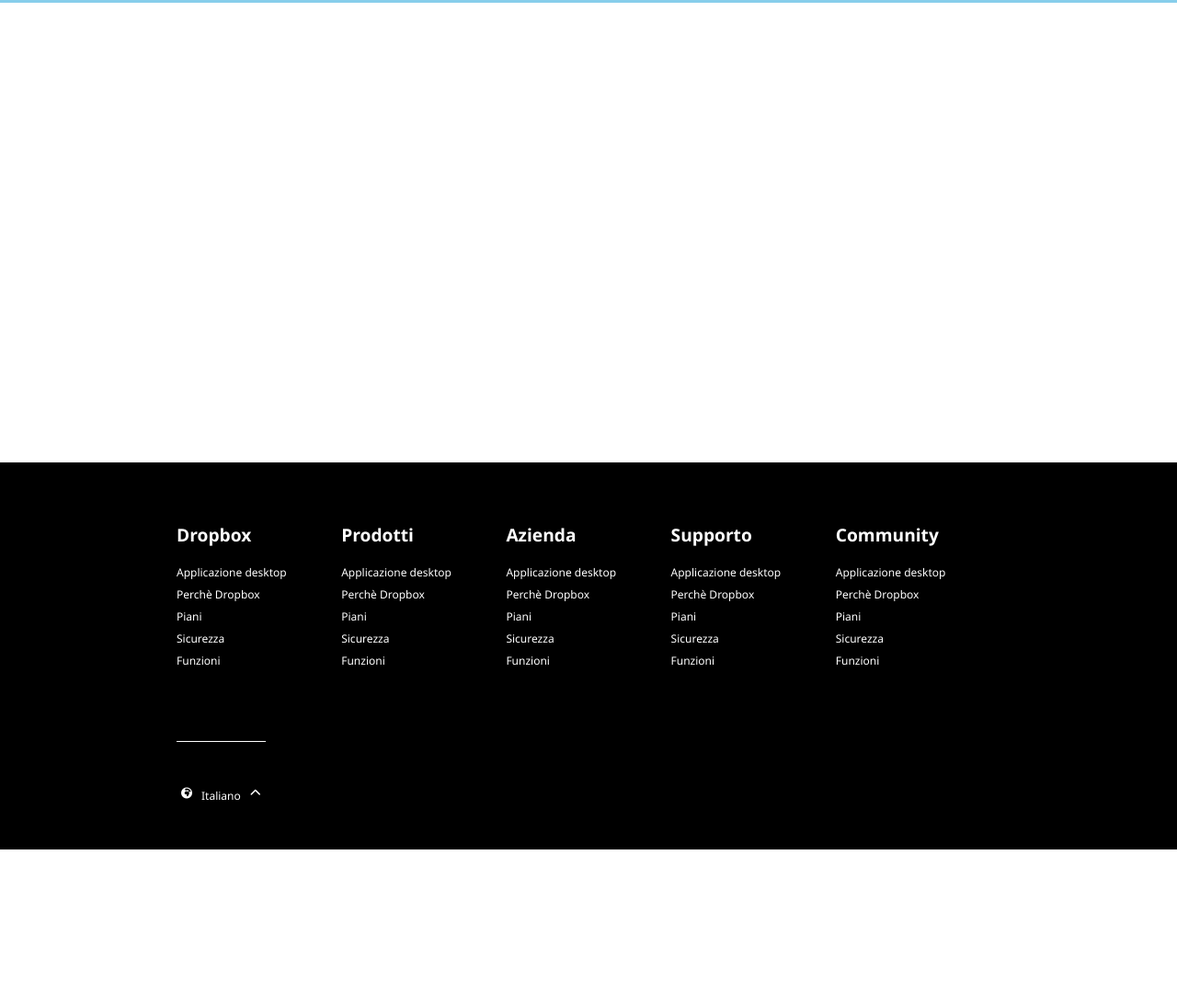
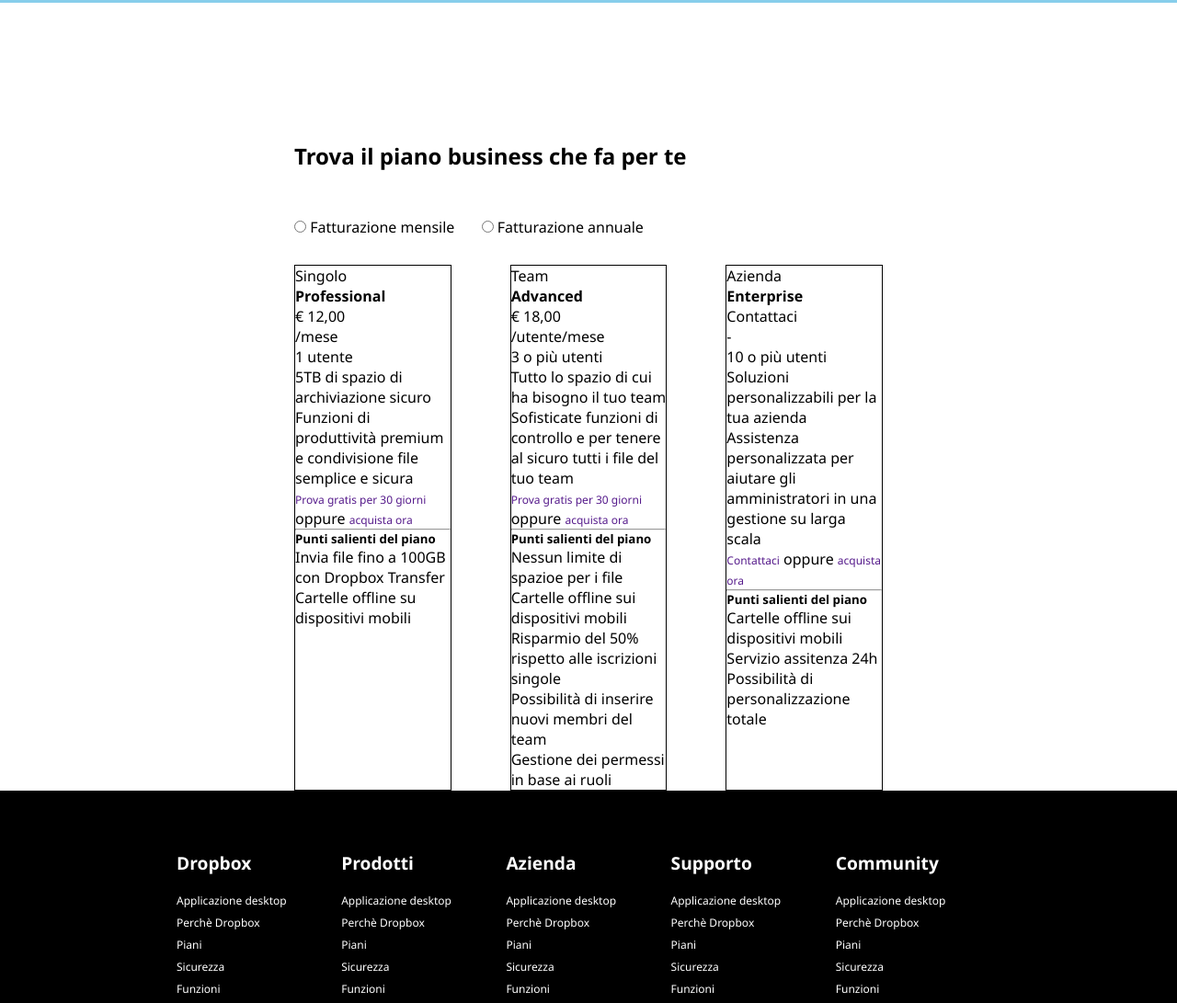
Before and after one commit to albertoBarl/htmlcss-dropbox, a plain HTML site: page index.html in a window 1280 px wide. Shown: the part 956-2047 px from the top of the page at 92% size. Before the commit the page ends 1880 px from the top, so only its background shows below. Drawn offline with Linux system fonts and the light colour scheme.

Commit message:
added content to .planes .col-row3

```diff
--- a/css/style.css
+++ b/css/style.css
@@ -7,9 +7,9 @@
 
 a{
     text-decoration: none;
-    color: white;
     font-size: 12px;
 }
+
 
 /* header */
 header{
@@ -43,12 +43,15 @@
     padding: 5px 10px;
 }
 
+
 /* main */
 main{
     padding-top: 75px;
 }
+
+
 /* jumbotron */
-.jumbo-container{
+.jumbotron{
     background-color: skyblue;
     width: 100%;
     margin: 0 auto;
@@ -83,6 +86,7 @@
 
 .trial a{
     background-color: #0061fe;
+    color: white;
     padding: 10px;
 }
 
@@ -107,11 +111,45 @@
     width: 100%;
     height: auto;
 }
+
+
+
 /* planes */
 .planes{
-    height: 500px;
-    background-color: white;
+    width: 50%;
+    margin: 0 auto;
+    display: flex;
+    flex-direction: column;
 }
+
+.row-1{
+    padding-top: 150px;
+    padding-bottom: 50px;
+}
+
+.row-2{
+    padding-bottom: 30px;
+}
+
+.row-2 label{
+    margin-right: 25px;
+}
+
+.row-3{
+    display: flex;
+    justify-content: space-between;
+}
+
+.col-row3{
+    width: calc(80% / 3);
+    border: 1px solid black;
+    display: flex;
+    flex-direction: column;
+}
+
+
+
+
 
 /* footer */
 footer{
@@ -148,9 +186,11 @@
     line-height: 2;
     padding-top: 50px;
     padding-bottom: 75px;
-    color: white
 }
 
+.col-footer a{
+    color: white;
+}
 
 .language{
     width: auto;
--- a/index.html
+++ b/index.html
@@ -26,7 +26,6 @@
 
     <main>
         <section class="jumbotron">
-            <div class="jumbo-container">
                 <div class="title-jumbo">
                     <h1>Tutto ciò che ti serve per il lavoro, in un unico posto</h1>
                 </div>
@@ -43,10 +42,102 @@
                         <img src="./img/jumbo.png" alt="IMG non disponibile">
                     </div>
                 </div>
-            </div>
         </section>
 
-        <section class="planes"></section>
+        <section class="planes">
+            <div class="row-planes row-1">
+                <h2>Trova il piano business che fa per te</h2>
+            </div>
+            <div class="row-planes row-2">
+                <input type="radio" id="mensile" name="fatturazione" value="mensile">
+                <label for="mensile">Fatturazione mensile</label>
+                <input type="radio" id="annuale" name="fatturazione" value="annuale">
+                <label for="annuale">Fatturazione annuale</label>
+            </div>
+            <div class="row-planes row-3">
+                <div class="col-row3 col-1">
+                    <div>
+                        <p>Singolo</p>
+                    </div>
+                    <div>
+                        <h4>Professional</h4>
+                        <p>&euro; 12,00</p>
+                        <span>/mese</span>
+                    </div>
+                    <div>
+                        <p>1 utente</p>
+                        <p>5TB di spazio di archiviazione sicuro</p>
+                        <p>Funzioni di produttività premium e condivisione file semplice e sicura</p>
+                    </div>
+                    <div>
+                        <a href="">Prova gratis per 30 giorni</a>
+                        <span>oppure <a href="">acquista ora</a></span>
+                    </div>
+                    <hr>
+                    <div>
+                        <h5>Punti salienti del piano</h5>
+                        <p>Invia file fino a 100GB con Dropbox Transfer</p>
+                        <p>Cartelle offline su dispositivi mobili</p>
+                    </div>
+                </div>
+                <div class="col-row3 col-2">
+                    <div>
+                        <p>Team</p>
+                    </div>
+                    <div>
+                        <h4>Advanced</h4>
+                        <p>&euro; 18,00</p>
+                        <span>/utente/mese</span>
+                    </div>
+                    <div>
+                        <p>3 o più utenti</p>
+                        <p>Tutto lo spazio di cui ha bisogno il tuo team</p>
+                        <p>Sofisticate funzioni di controllo e per tenere al sicuro tutti i file del tuo team</p>
+                    </div>
+                    <div>
+                        <a href="">Prova gratis per 30 giorni</a>
+                        <span>oppure <a href="">acquista ora</a></span>
+                    </div>
+                    <hr>
+                    <div>
+                        <h5>Punti salienti del piano</h5>
+                        <p>Nessun limite di spazioe per i file</p>
+                        <p>Cartelle offline sui dispositivi mobili</p>
+                        <p>Risparmio del 50% rispetto alle iscrizioni singole</p>
+                        <p>Possibilità di inserire nuovi membri del team</p>
+                        <p>Gestione dei permessi in base ai ruoli</p>
+                    </div>
+                </div>
+                <div class="col-row3 col-3">
+                    <div>
+                        <p>Azienda</p>
+                    </div>
+                    <div>
+                        <h4>Enterprise</h4>
+                        <p>Contattaci</p>
+                        <span>-</span>
+                    </div>
+                    <div>
+                        <p>10 o più utenti</p>
+                        <p>Soluzioni personalizzabili per la tua azienda</p>
+                        <p>Assistenza personalizzata per aiutare gli amministratori in una gestione su larga scala</p>
+                    </div>
+                    <div>
+                        <a href="">Contattaci</a>
+                        <span>oppure <a href="">acquista ora</a></span>
+                    </div>
+                    <hr>
+                    <div>
+                        <h5>Punti salienti del piano</h5>
+                        <p>Cartelle offline sui dispositivi mobili</p>
+                        <p>Servizio assitenza 24h</p>
+                        <p>Possibilità di personalizzazione totale</p>
+                    </div>
+
+                </div>
+            </div>
+            <div class="row-planes row-4"></div>
+        </section>
 
         <div class="finding-partner"></div>
 
```
